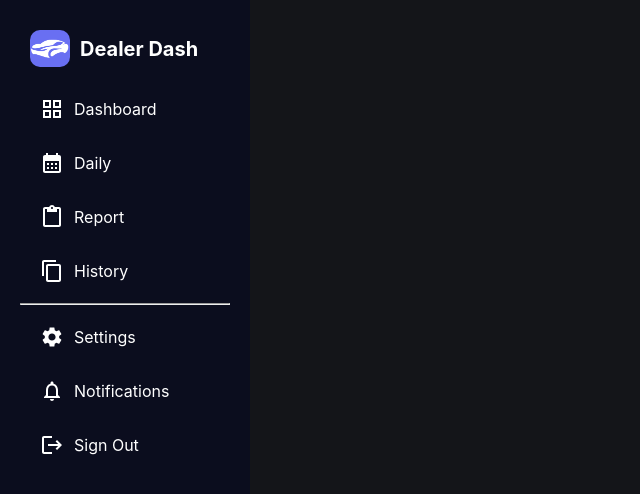
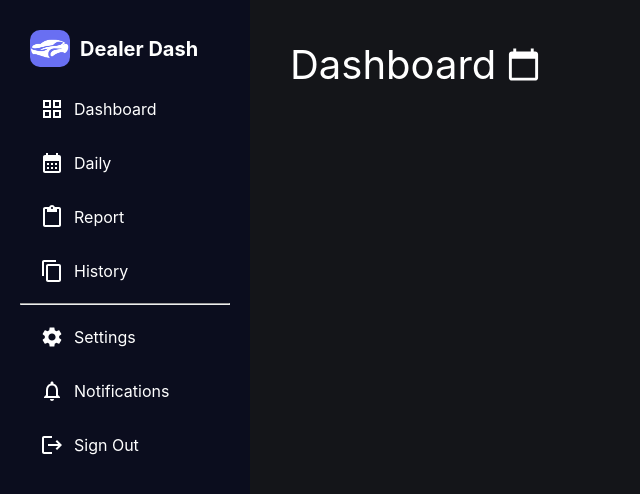
Before and after one commit to natelampros/dealerdash, a React (Create React App) app in the folder mvp/: page / in a window 1280 px wide. Shown: the top 494 px of the page, without its empty margins (0-640 px from the left). Built offline with nearby package versions, Linux system fonts and the light colour scheme.

Commit message:
feat: changes that were left out on the last commit

```diff
--- a/mvp/src/App.js
+++ b/mvp/src/App.js
@@ -1,6 +1,7 @@
 import React from 'react';
 import './App.css';
 import Sidebar from "./components/Sidebar";
+import DashBoardView from "./views/DashboardView";
 import GoogleFormComponent from './GoogleFormComponent';
 
 function App() {
@@ -10,6 +11,7 @@ function App() {
         <Sidebar />
         <div style={{ flex: 1, padding: '20px', overflow: 'auto' }}>
           <div style={{ height: '700px', overflowY: 'scroll' }}> {/* Adjust the height as needed */}
+            <DashBoardView />
             {/* <GoogleFormComponent /> */}
           </div>
         </div>
--- /dev/null
+++ b/mvp/src/views/DashboardView.jsx
@@ -0,0 +1,71 @@
+import styled from "styled-components";
+import CalendarTodayIcon from '@mui/icons-material/CalendarToday';
+
+const DashboardHeader = styled.div`
+  color: white;
+  display: flex;
+  justify-content: flex-start;
+  padding: 20px 0 20px 20px;
+  font-size: 40px;
+  align-items: center;
+  gap: 10px;
+`
+const DashboardContainer = styled.div`
+
+`
+const DashboardBody = styled.div`
+
+`
+
+const DashboardTotalGrossBoard = styled.div`
+
+`
+
+const DashboardTotalSoldBoard = styled.div`
+
+`
+
+const DashboardYearHistoryBoard = styled.div`
+
+`
+
+const DashboardNotificationBoard = styled.div`
+
+`
+
+const DashboardFixedOperationBoard = styled.div`
+
+`
+
+const DashboardSalesProsBoard = styled.div`
+
+`
+
+const DashboardOutreachBoard = styled.div`
+
+`
+
+const DashboardMonthToDateProjectionsBoard = styled.div`
+
+`
+
+const DashboardSalesFinManagementBoard = styled.div`
+
+`
+
+const DashboardServicePartsManagementBoard = styled.div`
+
+`
+
+const DashBoardView = () => {
+  return (
+    <div>
+      <DashboardHeader>
+        Dashboard
+        <CalendarTodayIcon fontSize="large"/>
+      </DashboardHeader>
+    </div>
+  );
+}
+
+export default DashBoardView;
```
